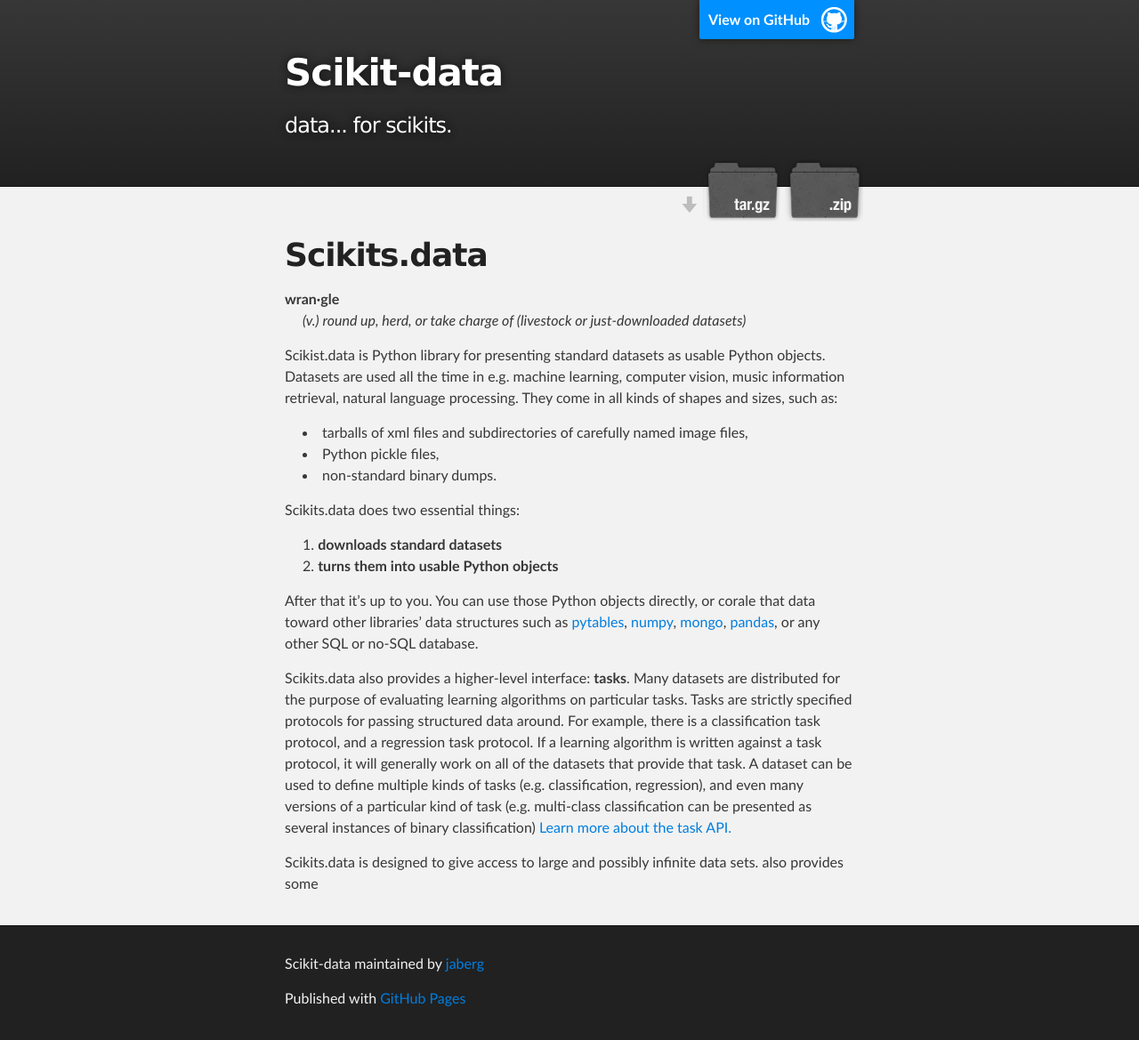
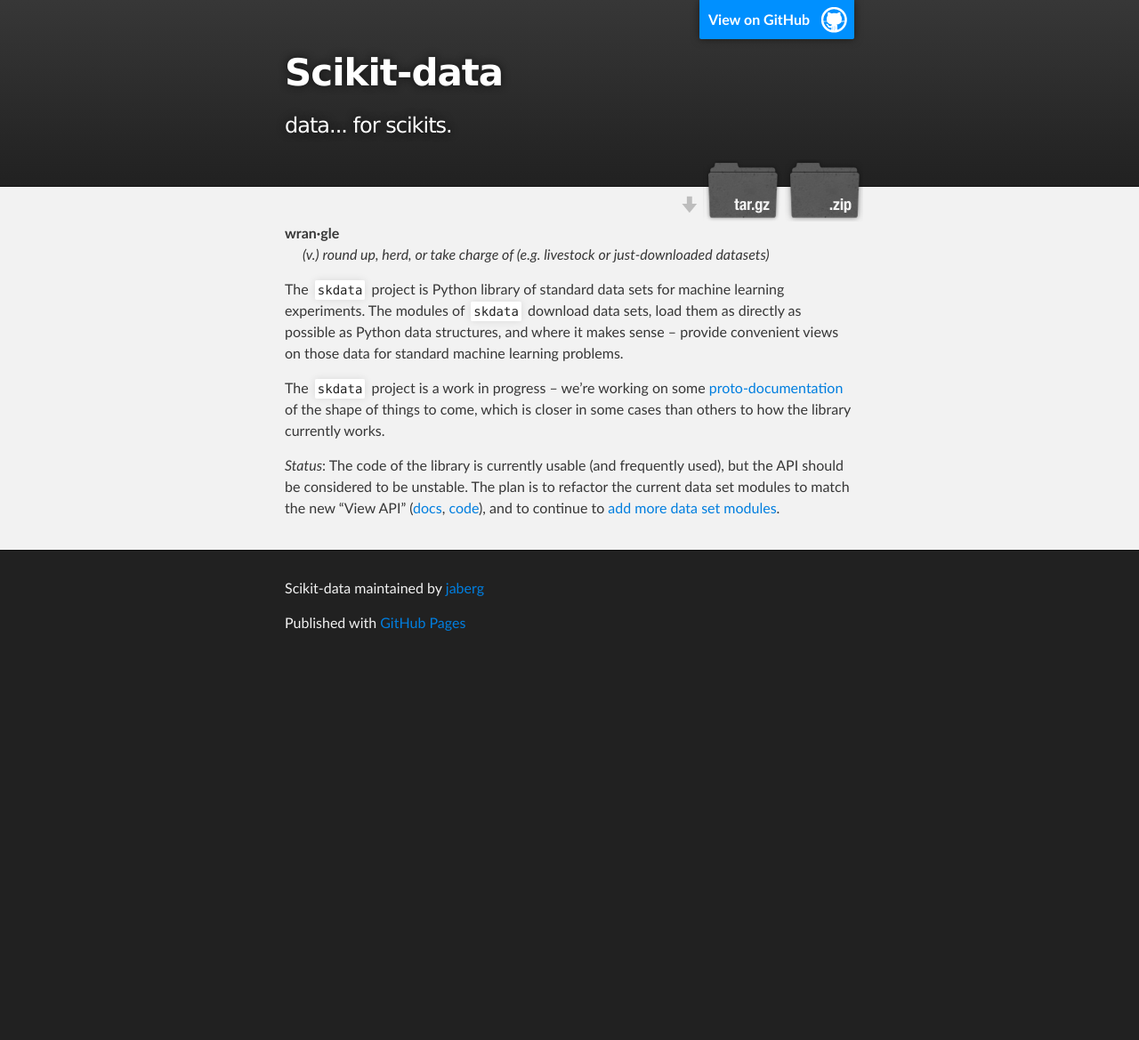
Before and after one commit to jaberg/skdata, a Jekyll site: the page built from index.markdown, in a window 1280 px wide. Shown: the whole page at 89% size. Built offline with Jekyll 4.4.1, drawn with Linux system fonts in a browser that asks for light colours; after the commit the page ends 900 px from its top, so only the background shows below that.

Commit message:
rewrite index.markdown

```diff
--- a/index.markdown
+++ b/index.markdown
@@ -6,45 +6,23 @@ section: home
 
 ---
 
-Scikits.data
-============
+**wran·gle**
+: (v.) round up, herd, or take charge of (e.g. livestock or just-downloaded datasets)
 
-**wran·gle**
-: (v.) round up, herd, or take charge of (livestock or just-downloaded datasets)
+The `skdata` project is Python library of standard data sets for machine learning experiments.
+The modules of `skdata` download data sets, load them as directly as possible
+as Python data structures, and where it makes sense --
+provide convenient views on those data for standard machine learning problems.
 
-Scikist.data is Python library for presenting standard datasets as usable Python
-objects.  Datasets are used all the time in e.g. machine learning, computer vision,
-music information retrieval, natural language processing.  They come in all
-kinds of shapes and sizes, such as:
-* tarballs of xml files and subdirectories of carefully named image files,
-* Python pickle files,
-* non-standard binary dumps.
+The `skdata` project is a work in progress --
+we're working on some [proto-documentation](https://github.com/jaberg/scikit-data/wiki)
+of the shape of things to come, which is closer in some cases than others to
+how the library currently works.
 
-Scikits.data does two essential things:
-1. **downloads standard datasets**
-2. **turns them into usable Python objects**
-
-After that it's up to you.  You can use those Python objects directly,
-or corale that data toward other libraries' data structures such as
-[pytables](TODOpytables), [numpy](http://www.scipy.org/numpy),
-[mongo](http://www.mongodb.org),
-[pandas](TODOpandas), or any other SQL or no-SQL database.
-
-Scikits.data also provides a higher-level interface: **tasks**.
-Many datasets are
-distributed for the purpose of evaluating learning algorithms on particular
-tasks.
-Tasks are strictly specified protocols for passing structured data around.
-For example, there is a classification task protocol, and a regression task
-protocol.
-If a learning algorithm is written against a task protocol, it will generally
-work on all of the datasets that provide that task.
-A dataset can be used to define multiple kinds of tasks (e.g. classification,
-regression), and even many versions of a particular kind of task (e.g.
-multi-class classification can be presented as several
-instances of binary classification)
-[Learn more about the task API.](TODO)
-
-Scikits.data is designed to give access to large and possibly infinite data
-sets.
-also provides some
+_Status_: The code of the library is currently usable (and frequently used), but the API
+should be considered to be unstable. The plan is to refactor the current data set modules
+to match the new "View API"
+([docs](https://github.com/jaberg/scikit-data/wiki/View-API),
+[code](https://github.com/jaberg/scikit-data/blob/master/skdata/base.py)),
+and to continue to [add more data set
+modules](https://github.com/jaberg/scikit-data/wiki/How-to-Create-a-New-Dataset-Module).
```
